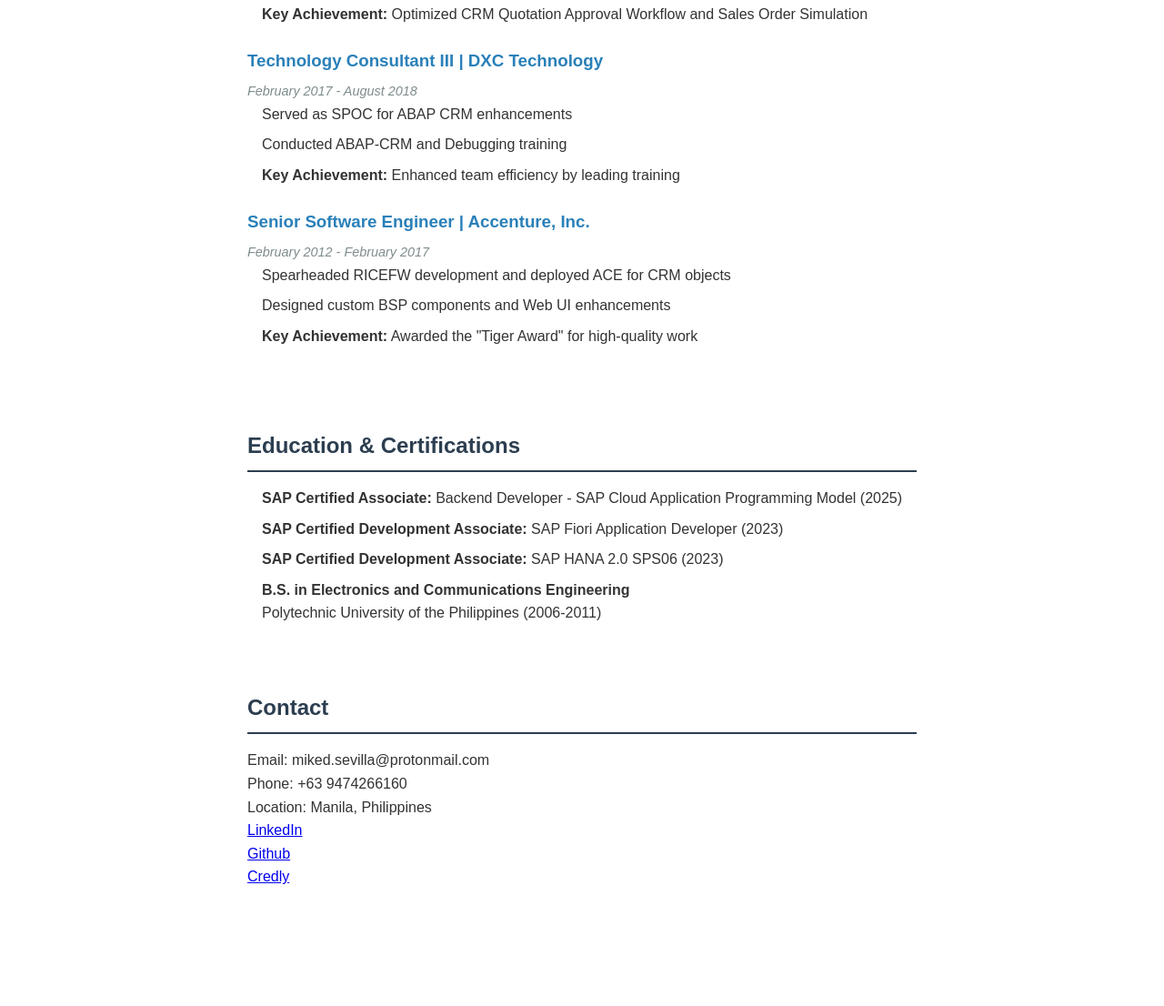
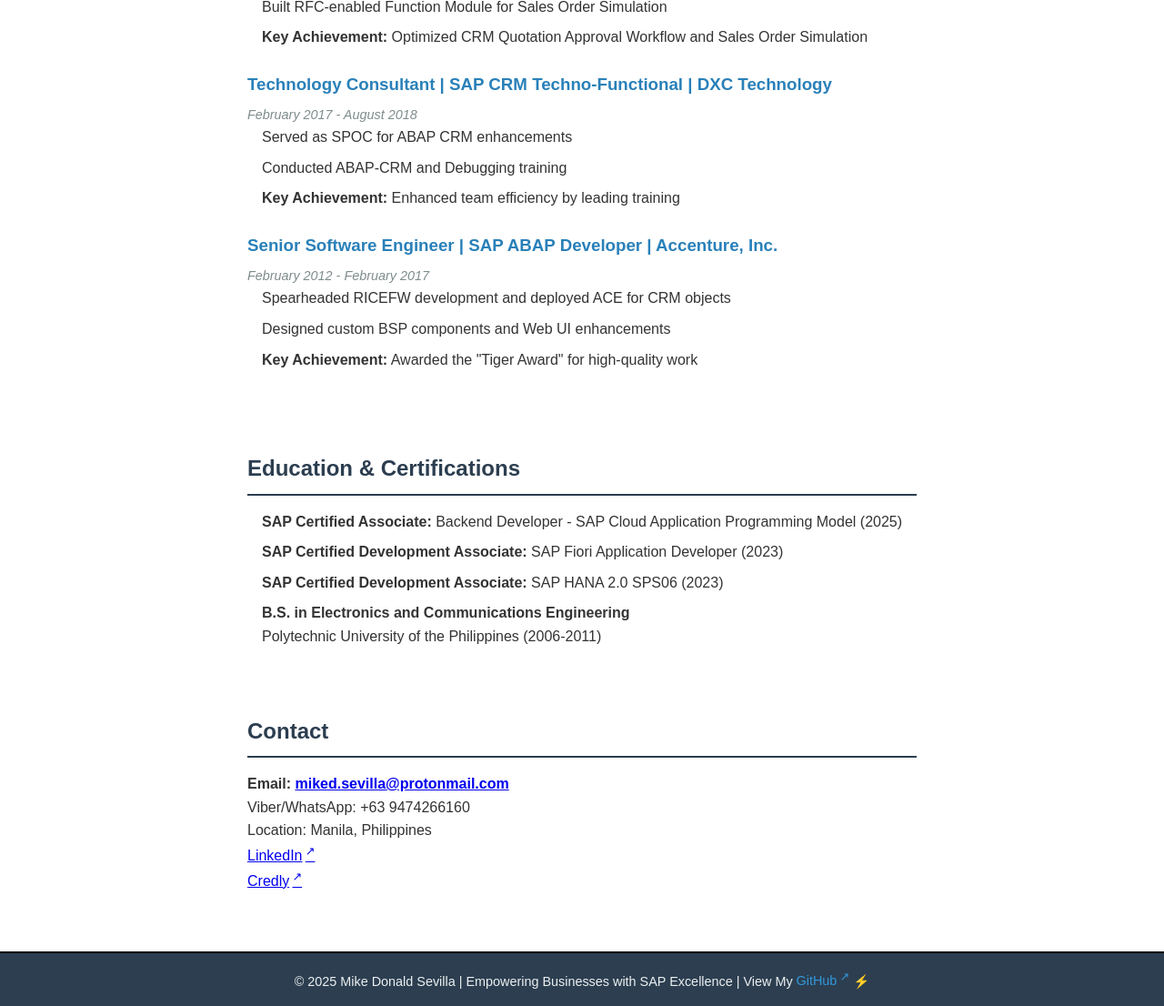
Before and after one commit to mike10x/mike10x.github.io, a plain HTML site: page index.html in a window 1280 px wide. Shown: the part 1181-2287 px from the top of the page at 91% size. Before the commit the page ends 2190 px from the top, so only its background shows below. Drawn offline with Linux system fonts and the light colour scheme.

Commit message:
Added Footer and UI/UX improvements

```diff
--- a/index.html
+++ b/index.html
@@ -33,7 +33,7 @@
     <h2>Key Skills</h2>
     <ul>
       <li><strong>SAP Modules:</strong> SAP S/4HANA, ECC (CRM, SD, MM, FICO, RE-FX)</li>
-      <li><strong>Development:</strong> ABAP (OOP, Procedural), ABAP-CRM (BOL), ABAP on HANA</li>
+      <li><strong>Development:</strong> ABAP (OOP, Procedural), ABAP-CRM (BOL), ABAP on HANA, JavaScript, HTML, CSS</li>
       <li><strong>Database:</strong> SAP HANA, Oracle, SQL Server</li>
       <li><strong>Soft Skills:</strong> Communication, Leadership and Team Collaboration, Problem-Solving</li>
       <li><strong>Tools & Technologies:</strong> SAP BTP, SAP BAS, ABAP on HANA (OpenSQL, AMDP, CDS Views), BOL & GenIL, RFC/BAPI, OData Services, Web Services, ALV Reports, Eclipse IDE (ADT)</li>
@@ -44,7 +44,7 @@
   <section id="experience">
     <h2>Professional Experience</h2>
     <div class="job">
-      <h3>Senior Application Developer | Fujitsu GDC Philippines</h3>
+      <h3>Senior Technical Consultant | SAP ABAP Developer | Fujitsu GDC Philippines</h3>
       <p><em>October 2022 - Present</em></p>
       <ul>
         <li>Led project implementation from functional specification analysis to technical design and unit testing, serving as Team Lead, Function Owner, and Developer</li>
@@ -55,7 +55,7 @@
       </ul>
     </div>
     <div class="job">
-      <h3>Application Analyst | Grundfos IS</h3>
+      <h3>Application Analyst | SAP CRM Functional Consultant | Grundfos IS</h3>
       <p><em>August 2018 - October 2022</em></p>
       <ul>
         <li>Enhanced CRM solutions post-SAP-CRM training in Shanghai, China</li>
@@ -65,7 +65,7 @@
       </ul>
     </div>
     <div class="job">
-      <h3>Technology Consultant III | DXC Technology</h3>
+      <h3>Technology Consultant | SAP CRM Techno-Functional | DXC Technology</h3>
       <p><em>February 2017 - August 2018</em></p>
       <ul>
         <li>Served as SPOC for ABAP CRM enhancements</li>
@@ -74,7 +74,7 @@
       </ul>
     </div>
     <div class="job">
-      <h3>Senior Software Engineer | Accenture, Inc.</h3>
+      <h3>Senior Software Engineer | SAP ABAP Developer | Accenture, Inc.</h3>
       <p><em>February 2012 - February 2017</em></p>
       <ul>
         <li>Spearheaded RICEFW development and deployed ACE for CRM objects</li>
@@ -98,14 +98,16 @@
   <!-- Contact -->
   <section id="contact">
     <h2>Contact</h2>
-    <p>Email: miked.sevilla@protonmail.com</p>
-    <p>Phone: +63 9474266160</p>
+    <p><strong>Email: <a href="mailto:miked.sevilla@protonmail.com">miked.sevilla@protonmail.com</a></strong></p>
+    <p>Viber/WhatsApp: +63 9474266160</p>
     <p>Location: Manila, Philippines</p>
-    <p><a href="https://www.linkedin.com/in/mikedsevilla/">LinkedIn</a></p>
-    <p><a href="https://www.github.com/mike10x">Github</a></p>
-    <p><a href="https://www.credly.com/users/mikedsevilla">Credly</a></p> <!-- New Credly link-->
+    <p><a href="https://www.linkedin.com/in/mikedsevilla/" target="_blank" rel="noopener" aria-label="Visit my LinkedIn profile (opens in a new tab)">LinkedIn<span class="external-link">↗</span></a></p>
+    <!-- <p><a href="https://www.github.com/mike10x">Github</a></p> move the link to footer area -->
+    <p><a href="https://www.credly.com/users/mikedsevilla" target="_blank" rel="noopener" aria-label="Visit my Credly profile (opens in a new tab)">Credly<span class="external-link">↗</span></a></p> <!-- New Credly link-->
   </section>
-
+  <footer>
+    <p>© 2025 Mike Donald Sevilla | Empowering Businesses with SAP Excellence | View My <a href="https://github.com/mike10x" target="_blank" rel="noopener" aria-label="Visit my GitHub profile (opens in a new tab)">GitHub<span class="external-link">↗</span></a> ⚡</p>
+  </footer>
   <script src="script.js"></script>
 </body>
 </html>
--- a/styles.css
+++ b/styles.css
@@ -95,3 +95,28 @@
       padding: 1rem;
     }
   }
+  footer {
+    background-color: #2c3e50;
+    color: #ecf0f1;
+    text-align: center;
+    padding: 1rem;
+    font-size: 0.9rem;
+    border-top: 2px solid #000;
+    margin-top: 2rem;
+  }
+  footer p {
+    margin: 0;
+  }
+  footer a {
+    color: #3498db;
+    text-decoration: none;
+  }
+  footer a:hover {
+    text-decoration: underline;
+  }
+
+  .external-link {
+    font-size: 0.8rem;
+    vertical-align: super;
+    margin-left: 0.2rem;
+  }
```
